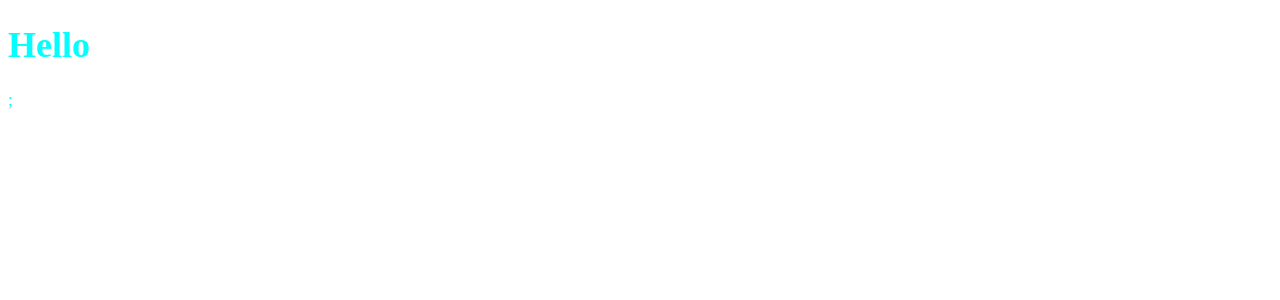
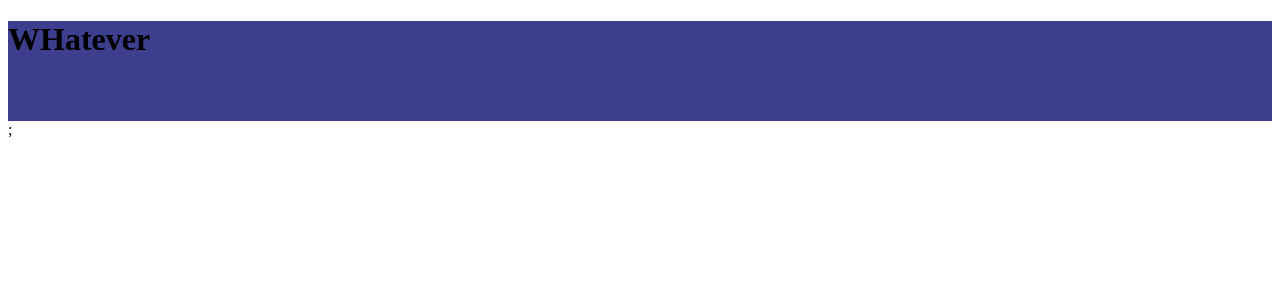
Before and after one commit to valentinetech/vinyl-marketplace, a React (Create React App) app in the folder client/: page / in a window 1280 px wide. Shown: the top 300 px of the page. Built offline with nearby package versions, Linux system fonts and the light colour scheme.

Commit message:
Playing with styled-components

```diff
--- a/client/src/App.tsx
+++ b/client/src/App.tsx
@@ -1,10 +1,19 @@
 import React from 'react';
-import { Container } from './components/styled/Container.styled';
+import { ThemeProvider } from 'styled-components';
+import Header from './components/Header';
+import GlobalStyles from './components/styled/Global';
+
+const theme = {
+  colors: {
+    header: '#3e3e8e',
+  },
+};
 
 const App = () => (
-  <Container>
-    <h1>Hello</h1>;
-  </Container>
+  <ThemeProvider theme={theme}>
+    <GlobalStyles></GlobalStyles>
+    <Header></Header>;
+  </ThemeProvider>
 );
 
 export default App;
--- /dev/null
+++ b/client/src/components/Header.tsx
@@ -0,0 +1,9 @@
+import { StyledHeader } from './styled/Header.styled';
+
+const Header = () => (
+  <StyledHeader bg='black'>
+    <h1>WHatever</h1>
+  </StyledHeader>
+);
+
+export default Header;
--- a/client/src/components/styled/Container.styled.tsx
+++ /dev/null
@@ -1,8 +0,0 @@
-import styled from 'styled-components';
-
-export const Container = styled.div`
-  width: 1000px;
-  max-width: 100%;
-  color: aqua;
-  font-size: large;
-`;
--- /dev/null
+++ b/client/src/components/styled/Global.ts
@@ -0,0 +1,9 @@
+import { createGlobalStyle } from 'styled-components';
+
+const GlobalStyles = createGlobalStyle`
+//Fonts
+//Reset
+
+`;
+
+export default GlobalStyles;
--- /dev/null
+++ b/client/src/components/styled/Header.styled.ts
@@ -0,0 +1,14 @@
+import styled from 'styled-components';
+
+// interface Props {
+//   backgroundColor: any;
+// }
+
+export const StyledHeader = styled.header<{ bg: string }>`
+  background-color: ${({ theme }) => theme.colors.header};
+  height: 100px;
+
+  &:hover {
+    background-color: aqua;
+  }
+`;
```
